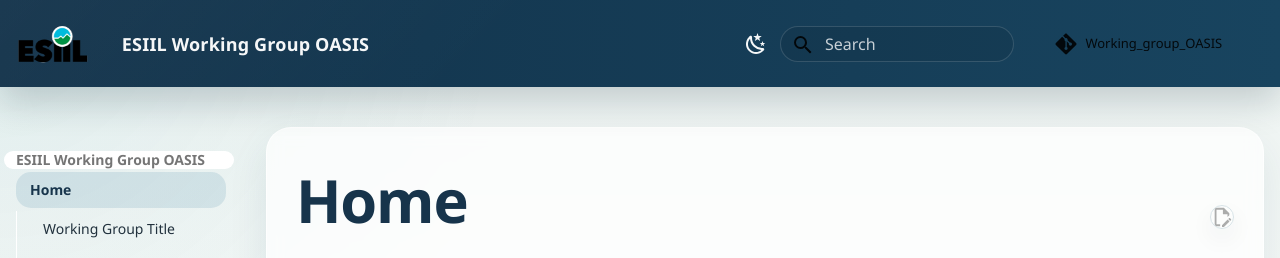
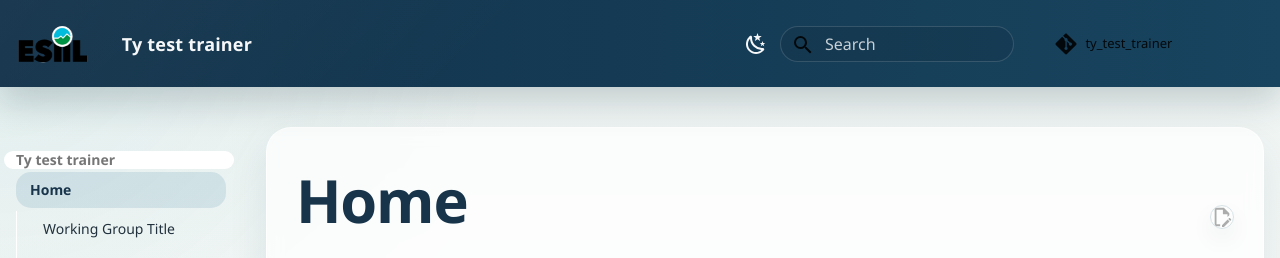
Before and after one commit to CU-ESIIL/ty_test_trainer, an MkDocs documentation site: the page built from docs/index.md, in a window 1280 px wide. Shown: the top 258 px of the page. Built offline with MkDocs 1.6.1 and Material for MkDocs 9.7.7, drawn with Linux system fonts in a browser that asks for light colours; comment, search, counter and statistics services are not loaded.

Commit message:
Update mkdocs.yml

```diff
--- a/mkdocs.yml
+++ b/mkdocs.yml
@@ -1,11 +1,11 @@
-site_name: 'ESIIL Working Group OASIS'
-site_description: 'Repository and website template for ESIIL working groups'
+site_name: 'Ty test trainer'
+site_description: 'demo of website build'
 site_author: Ty Tuff
 site_url: https://cu-esiil.github.io/Working_group_OASIS
 
 # Repository
-repo_name: Working_group_OASIS
-repo_url: https://github.com/CU-ESIIL/Working_group_OASIS
+repo_name: ty_test_trainer
+repo_url: https://github.com/CU-ESIIL/ty_test_trainer
 # The edit URI points MkDocs Material at the docs/ source so page edit links open in GitHub edit mode.
 edit_uri: edit/main/docs/
 # Copyright
```
